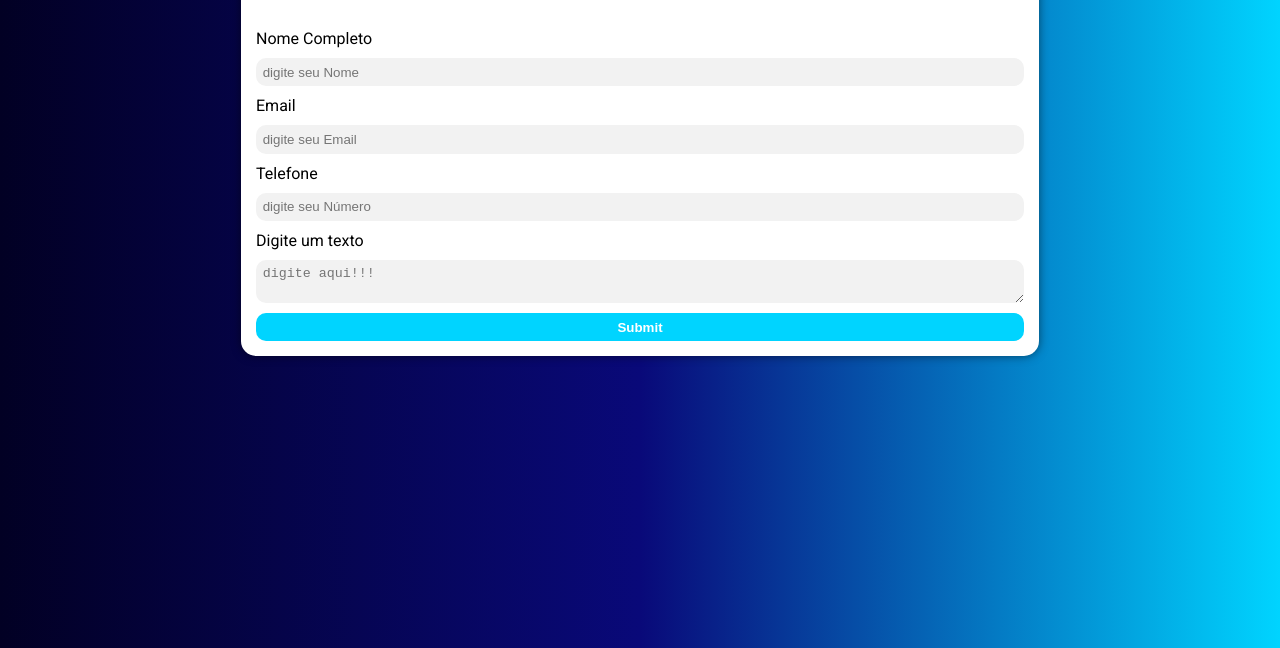
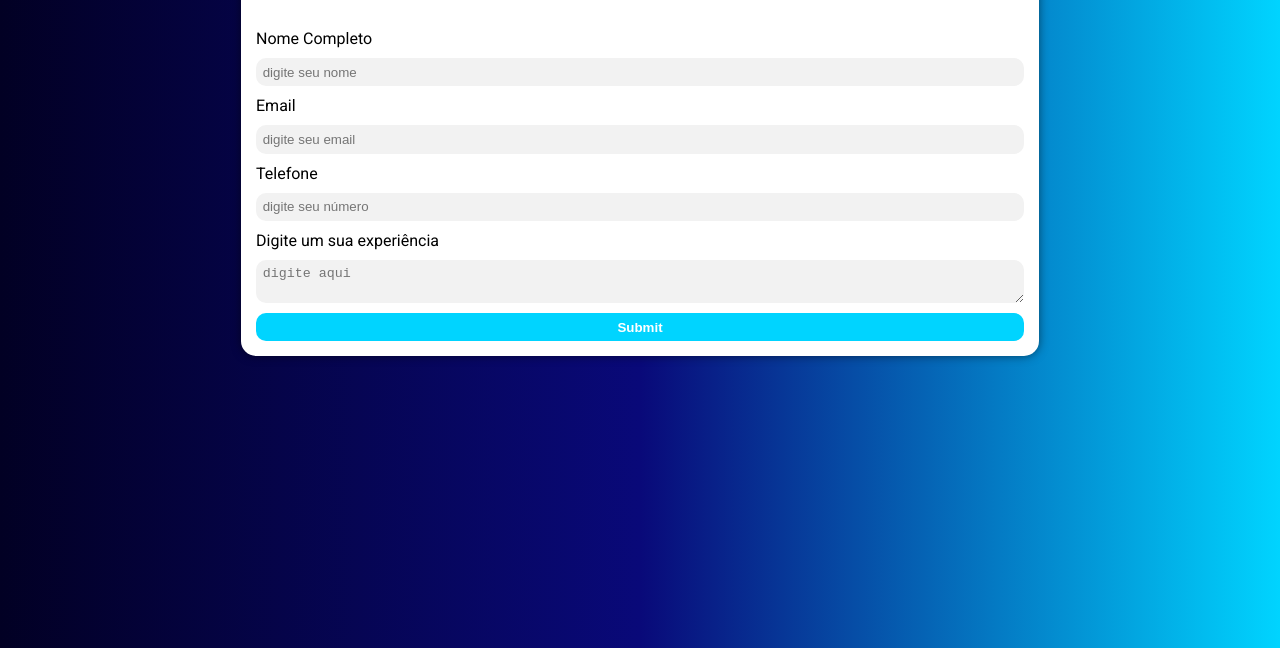
Before and after one commit to cairofilipedev/formulario, a plain HTML site: page index.html in a window 1280 px wide. Shown: the part 152-800 px from the top of the page. Drawn offline with Linux system fonts and the light colour scheme.

Commit message:
finaliza projeto

```diff
--- a/index.html
+++ b/index.html
@@ -13,13 +13,13 @@
     <form >
         <h1>Entre em contato</h1>
         <label for="Nome"> Nome Completo </label>
-        <input placeholder="digite seu Nome" type="text" name="Nome" required="true"/>
+        <input placeholder="digite seu nome" type="text" name="Nome" required="true"/>
         <label for="Email"> Email </label>
-        <input placeholder="digite seu Email" type="email" name="Email" required="true" />
+        <input placeholder="digite seu email" type="email" name="Email" required="true" />
         <label for="Telefone"> Telefone </label>
-        <input placeholder="digite seu Número" type="tel" name="Telefone" required="true" />
-        <label for="texto"> Digite um texto </label>
-        <textarea placeholder="digite aqui!!!" name="texto"></textarea>
+        <input placeholder="digite seu número" type="tel" name="Telefone" required="true" />
+        <label for="texto"> Digite um sua experiência </label>
+        <textarea placeholder="digite aqui" name="texto"></textarea>
         <input type="submit" placeholder="enviar"/>
     </form>
 </body>
```
